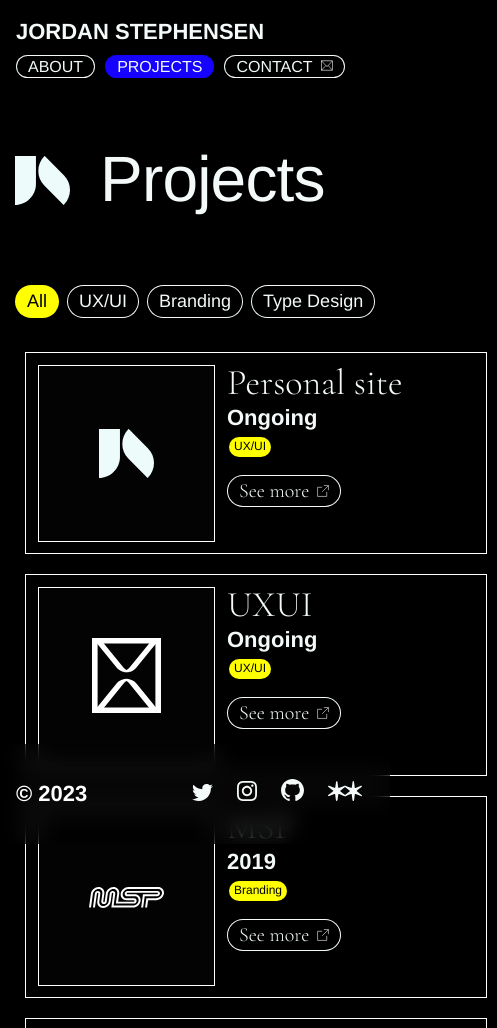
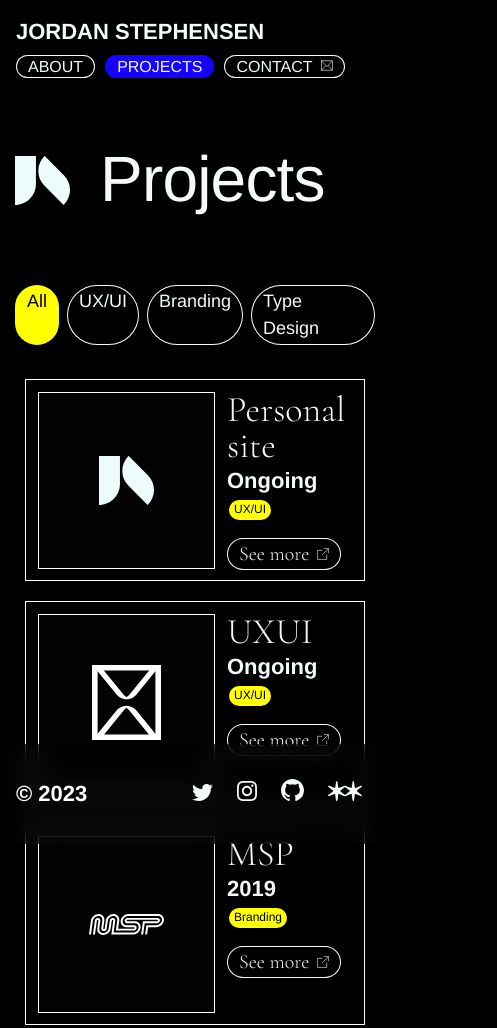
Before and after one commit to jordanstephensen/jordanstephensen.com, a Gatsby site: page /projects in a window 390 px wide. Shown: the top 1028 px of the page, 497 px wide, since content can reach past the window. Built offline with nearby package versions, Linux system fonts and the light colour scheme; Gatsby itself is replaced by a stand-in of ours.

Commit message:
fix mobile cards

```diff
--- a/src/components/card/card.scss
+++ b/src/components/card/card.scss
@@ -1,6 +1,7 @@
 
 .js-card {
-    width: 460px;
+    max-width: 460px;
+    width: 100%;
     height: 200px;
     max-height: 200px;
     background: rgba(255, 255, 255, 0.0);
@@ -120,6 +121,9 @@
 
     .js-card {
         border: 0.25px solid white;
+        max-width: 460px;
+        width: 100%;
+
 
         &__corners {
             display: none;
```
